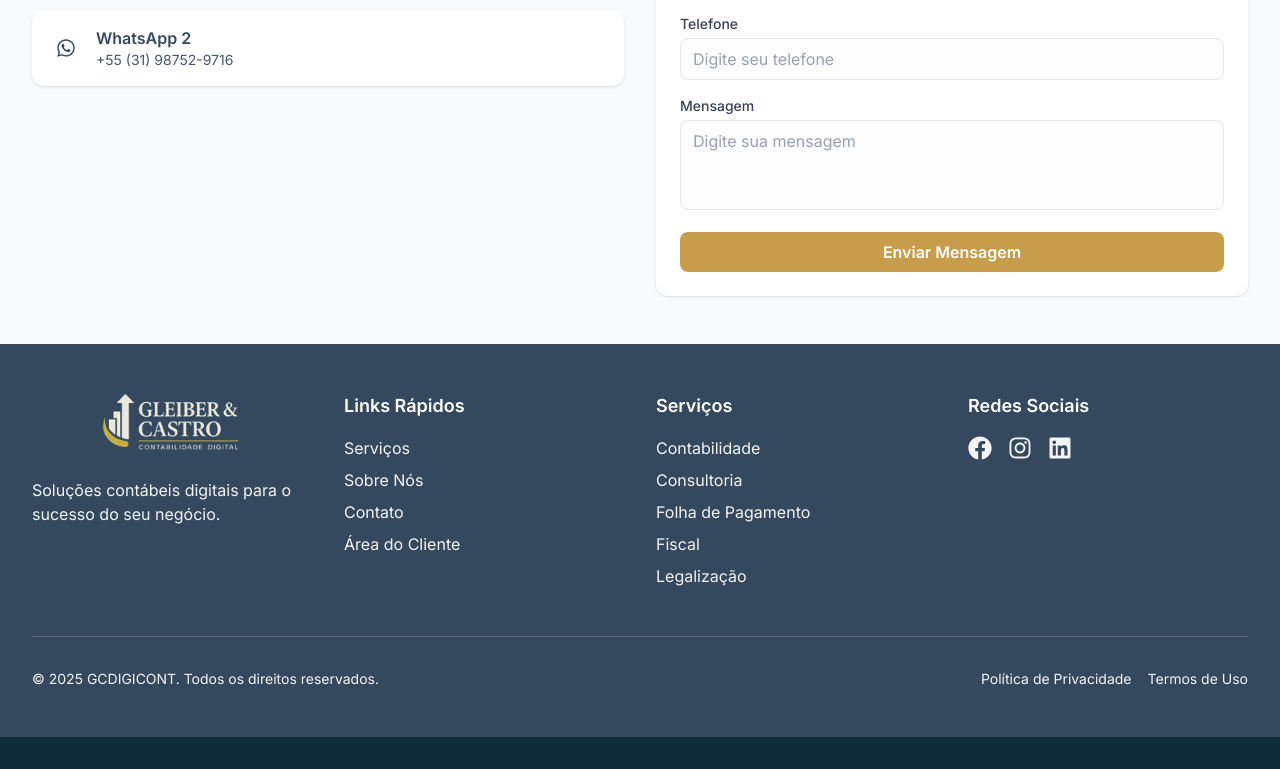
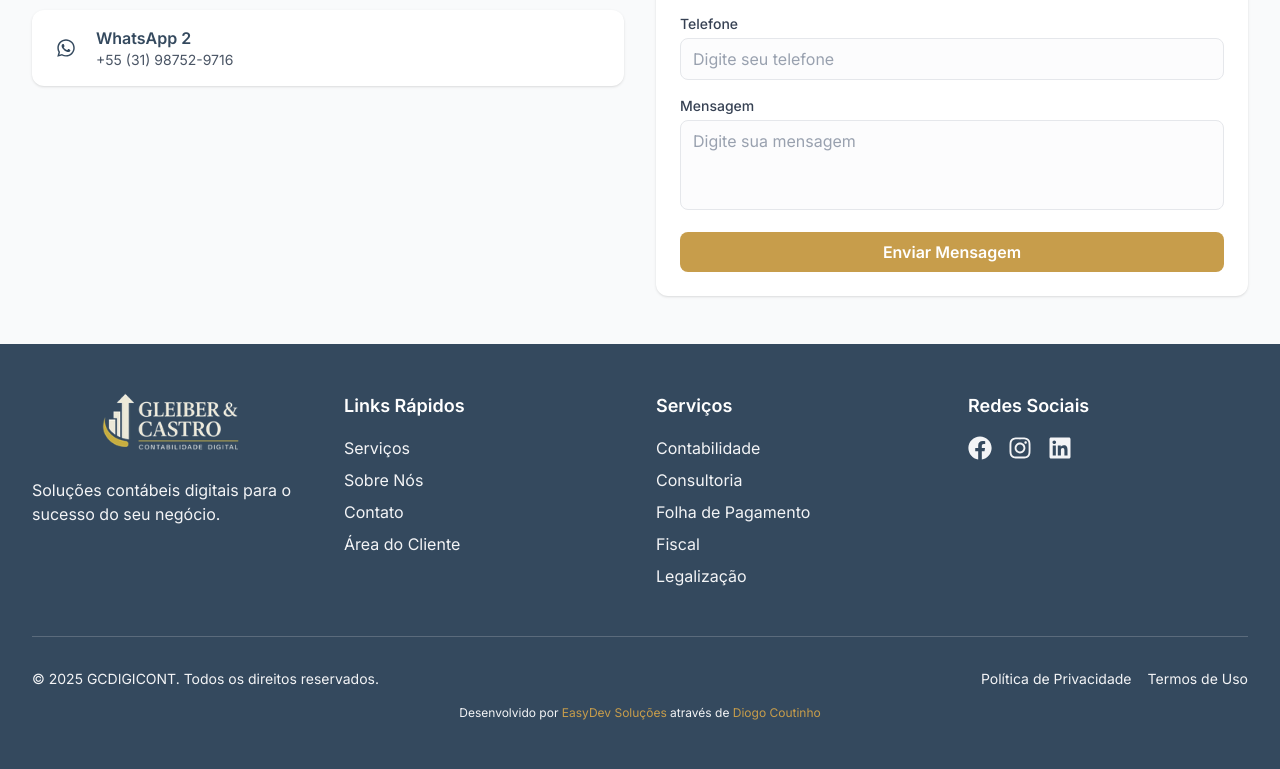
Before and after one commit to diogocoutinho/gcdigicont2, a Next.js app: page / in a window 1280 px wide. Shown: the part 2836-3605 px from the top of the page. Before the commit the page ends 3573 px from the top, so only its background shows below. Built offline with nearby package versions, Linux system fonts and the light colour scheme.

Commit message:
Update Footer component styles for improved layout and add developer credits section with links to EasyDev Soluções and Diogo Coutinho.

```diff
--- a/src/components/Footer.tsx
+++ b/src/components/Footer.tsx
@@ -127,7 +127,7 @@ export default function Footer() {
               © {new Date().getFullYear()} GCDIGICONT. Todos os direitos
               reservados.
             </p>
-            <div className="flex space-x-4 mt-4 md:mt-0">
+            <div className="flex flex-col md:flex-row items-center space-y-2 md:space-y-0 md:space-x-4 mt-4 md:mt-0">
               <Link
                 href="/privacidade"
                 className="text-gray-100 hover:text-secondary text-sm"
@@ -142,6 +142,28 @@ export default function Footer() {
               </Link>
             </div>
           </div>
+          <div className="mt-4 text-center">
+            <p className="text-gray-100 text-xs">
+              Desenvolvido por{" "}
+              <a
+                href="https://easydevsolucoes.github.io/"
+                target="_blank"
+                rel="noopener noreferrer"
+                className="text-secondary hover:text-secondary/80"
+              >
+                EasyDev Soluções
+              </a>{" "}
+              através de{" "}
+              <a
+                href="https://diogocoutinho.github.io/"
+                target="_blank"
+                rel="noopener noreferrer"
+                className="text-secondary hover:text-secondary/80"
+              >
+                Diogo Coutinho
+              </a>
+            </p>
+          </div>
         </div>
       </div>
     </footer>
```
